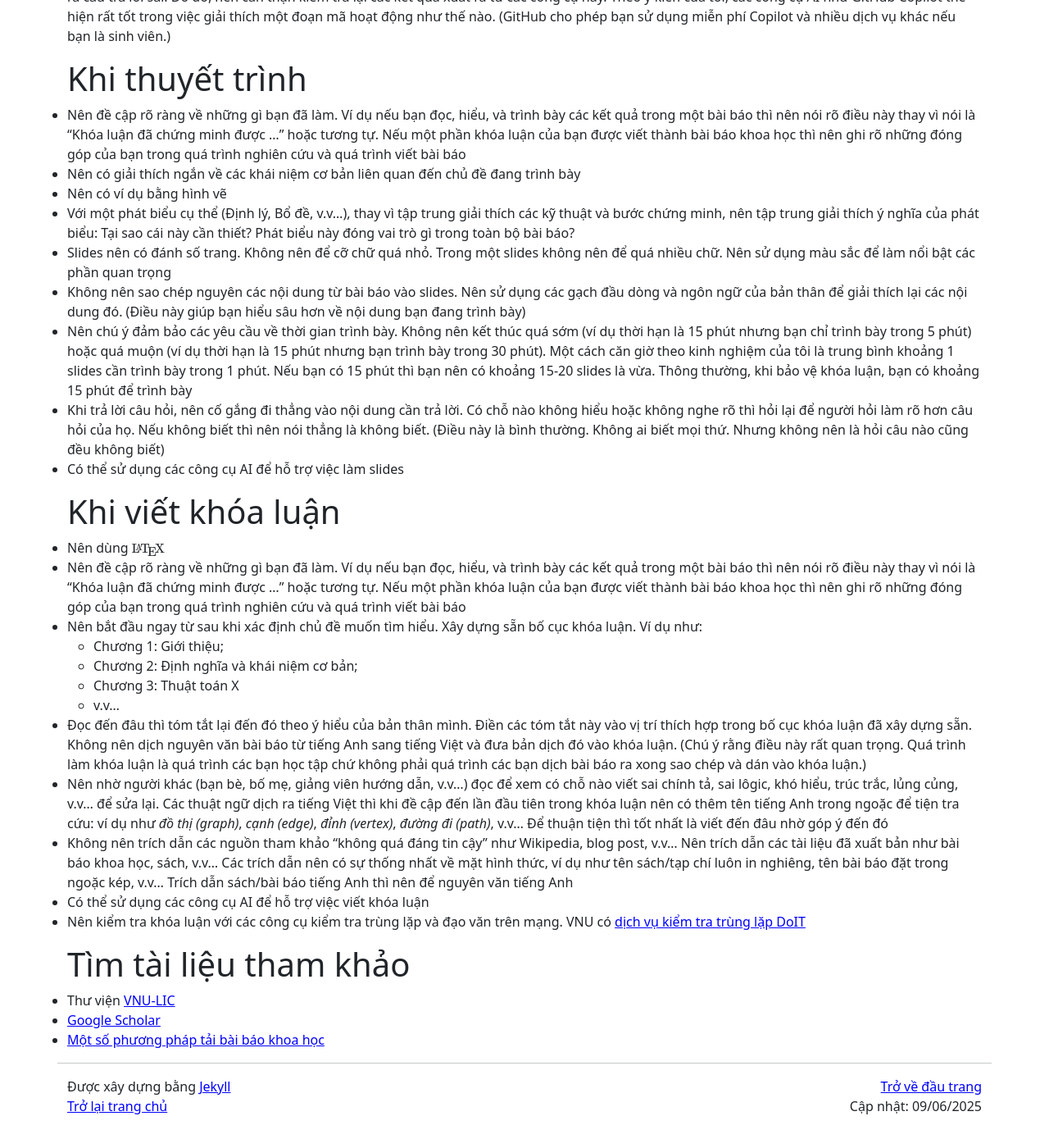
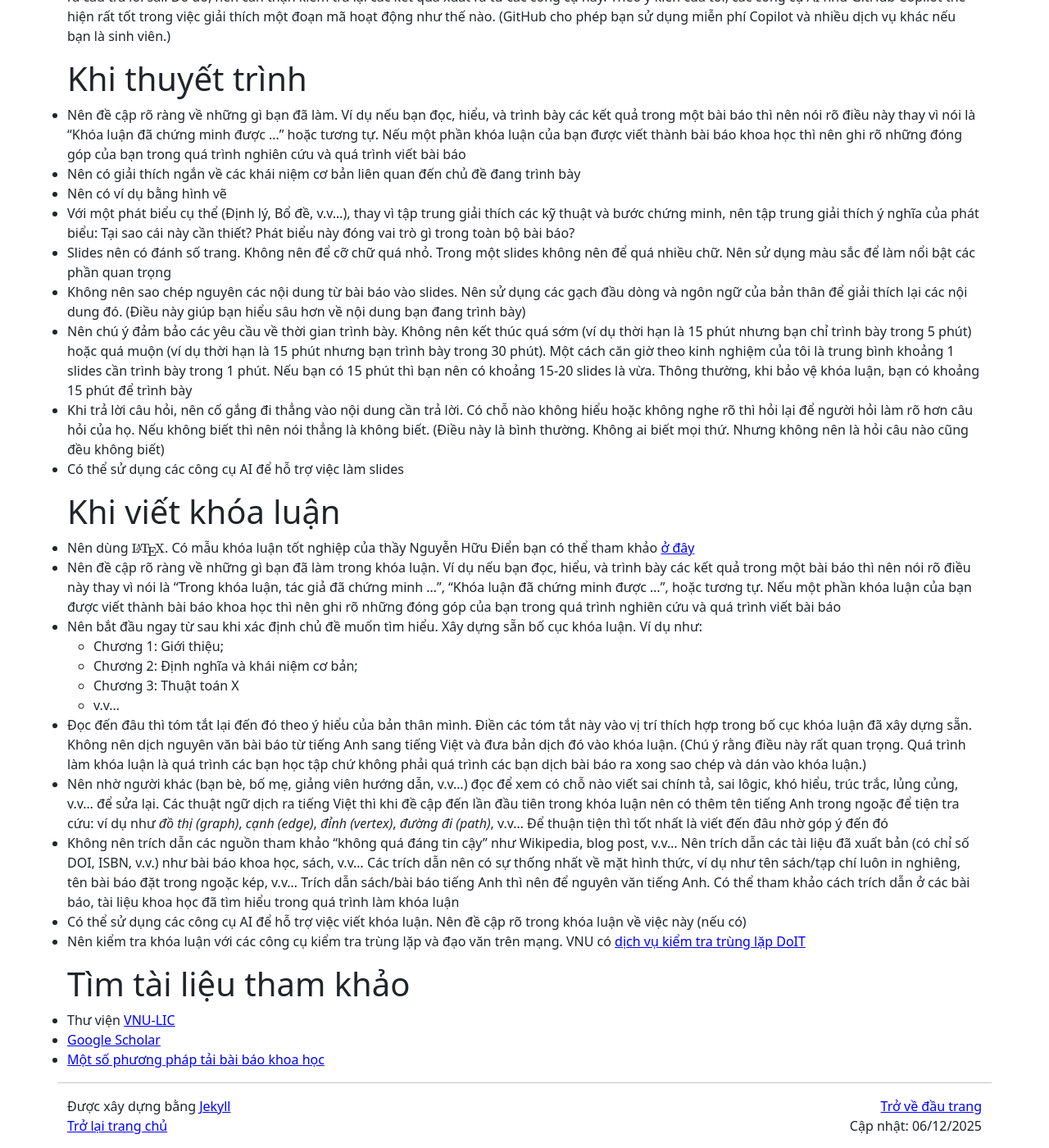
Before and after one commit to hoanganhduc/hoanganhduc.github.io, a Jekyll site: the page built from _posts/2024-11-09-một-số-đề-nghị-cho-việc-làm-khóa-luận.md, in a window 1280 px wide and 1400 px high, scrolled down 1254 px. Shown: the whole window at 82% size. Built offline with Jekyll 4.4.1, drawn with Linux system fonts in a browser that asks for light colours; nearby versions of some CDN libraries; a style sheet for code colours, icons or effects is not loaded; before the commit the page ends 2630 px from its top, so only the background shows below that; some of the changed text lies outside the part shown.

Commit message:
Updated @ 2025-12-06  11:16:17 ICT

```diff
--- a/_posts/2024-11-09-một-số-đề-nghị-cho-việc-làm-khóa-luận.md
+++ b/_posts/2024-11-09-một-số-đề-nghị-cho-việc-làm-khóa-luận.md
@@ -1,11 +1,11 @@
 ---
 layout: blog-post
-title: Một số đề nghi cho việc làm khóa luận
+title: Một số đề nghị cho việc làm khóa luận
 author: Duc A. Hoang
 categories:
   - research
 <!--comment: true-->
-last_modified_at: 2025-06-09
+last_modified_at: 2025-12-06
 description: Bài viết ghi lại một số đề nghị của tôi cho việc làm khóa luận tốt nghiệp ở bậc đại học
 keywords: research, khóa luận tốt nghiệp, đề nghị, Duc A. Hoang
 lang: vi
@@ -62,8 +62,8 @@ Bài viết ghi lại một số đề nghị của tôi cho sinh viên (có th
 
 # Khi viết khóa luận
 
-* Nên dùng $\LaTeX$
-* Nên đề cập rõ ràng về những gì bạn đã làm. Ví dụ nếu bạn đọc, hiểu, và trình bày các kết quả trong một bài báo thì nên nói rõ điều này thay vì nói là "Khóa luận đã chứng minh được ..." hoặc tương tự. Nếu một phần khóa luận của bạn được viết thành bài báo khoa học thì nên ghi rõ những đóng góp của bạn trong quá trình nghiên cứu và quá trình viết bài báo
+* Nên dùng $\LaTeX$. Có mẫu khóa luận tốt nghiệp của thầy Nguyễn Hữu Điển bạn có thể tham khảo [ở đây]({% link tex/index.md %})
+* Nên đề cập rõ ràng về những gì bạn đã làm trong khóa luận. Ví dụ nếu bạn đọc, hiểu, và trình bày các kết quả trong một bài báo thì nên nói rõ điều này thay vì nói là "Trong khóa luận, tác giả đã chứng minh ...", "Khóa luận đã chứng minh được ...", hoặc tương tự. Nếu một phần khóa luận của bạn được viết thành bài báo khoa học thì nên ghi rõ những đóng góp của bạn trong quá trình nghiên cứu và quá trình viết bài báo
 * Nên bắt đầu ngay từ sau khi xác định chủ đề muốn tìm hiểu. Xây dựng sẵn bố cục khóa luận. Ví dụ như:
   * Chương 1: Giới thiệu;
   * Chương 2: Định nghĩa và khái niệm cơ bản;
@@ -71,8 +71,8 @@ Bài viết ghi lại một số đề nghị của tôi cho sinh viên (có th
   * v.v...
 * Đọc đến đâu thì tóm tắt lại đến đó theo ý hiểu của bản thân mình. Điền các tóm tắt này vào vị trí thích hợp trong bố cục khóa luận đã xây dựng sẵn. Không nên dịch nguyên văn bài báo từ tiếng Anh sang tiếng Việt và đưa bản dịch đó vào khóa luận. (Chú ý rằng điều này rất quan trọng. Quá trình làm khóa luận là quá trình các bạn học tập chứ không phải quá trình các bạn dịch bài báo ra xong sao chép và dán vào khóa luận.)
 * Nên nhờ người khác (bạn bè, bố mẹ, giảng viên hướng dẫn, v.v...) đọc để xem có chỗ nào viết sai chính tả, sai lôgic, khó hiểu, trúc trắc, lủng củng, v.v... để sửa lại. Các thuật ngữ dịch ra tiếng Việt thì khi đề cập đến lần đầu tiên trong khóa luận nên có thêm tên tiếng Anh trong ngoặc để tiện tra cứu: ví dụ như *đồ thị (graph)*, *cạnh (edge)*, *đỉnh (vertex)*, *đường đi (path)*, v.v... Để thuận tiện thì tốt nhất là viết đến đâu nhờ góp ý đến đó
-* Không nên trích dẫn các nguồn tham khảo "không quá đáng tin cậy" như Wikipedia, blog post, v.v... Nên trích dẫn các tài liệu đã xuất bản như bài báo khoa học, sách, v.v... Các trích dẫn nên có sự thống nhất về mặt hình thức, ví dụ như tên sách/tạp chí luôn in nghiêng, tên bài báo đặt trong ngoặc kép, v.v... Trích dẫn sách/bài báo tiếng Anh thì nên để nguyên văn tiếng Anh
-* Có thể sử dụng các công cụ AI để hỗ trợ việc viết khóa luận
+* Không nên trích dẫn các nguồn tham khảo "không quá đáng tin cậy" như Wikipedia, blog post, v.v... Nên trích dẫn các tài liệu đã xuất bản (có chỉ số DOI, ISBN, v.v.) như bài báo khoa học, sách, v.v... Các trích dẫn nên có sự thống nhất về mặt hình thức, ví dụ như tên sách/tạp chí luôn in nghiêng, tên bài báo đặt trong ngoặc kép, v.v... Trích dẫn sách/bài báo tiếng Anh thì nên để nguyên văn tiếng Anh. Có thể tham khảo cách trích dẫn ở các bài báo, tài liệu khoa học đã tìm hiểu trong quá trình làm khóa luận
+* Có thể sử dụng các công cụ AI để hỗ trợ việc viết khóa luận. Nên đề cập rõ trong khóa luận về việc này (nếu có)
 * Nên kiểm tra khóa luận với các công cụ kiểm tra trùng lặp và đạo văn trên mạng. VNU có [dịch vụ kiểm tra trùng lặp DoIT](http://doit.lic.vnu.edu.vn/)
 
 # Tìm tài liệu tham khảo
```
Also changed, not shown: 1 other file.
